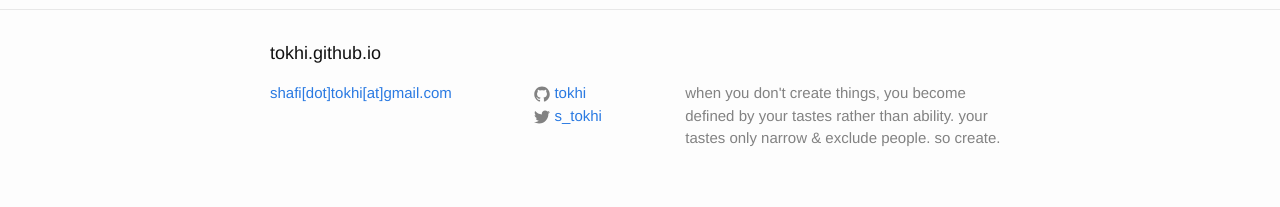
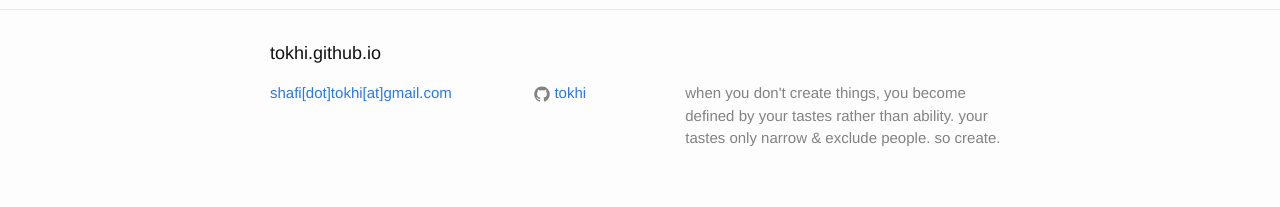
Before and after one commit to tokhi/tokhi.github.io, a Jekyll site: the page built from index.html, in a window 1280 px wide. Shown: the part 953-1160 px from the top of the page. Built offline with Jekyll 4.4.1, drawn with Linux system fonts in a browser that asks for light colours; nearby versions of some CDN libraries.

Commit message:
Update _config.yml

```diff
--- a/_config.yml
+++ b/_config.yml
@@ -6,7 +6,7 @@ description: > # this means to ignore newlines until "baseurl:"
   your tastes only narrow & exclude people. so create.
 baseurl: "" # the subpath of your site, e.g. /blog/
 url: "http://tokhi.github.io/" # the base hostname & protocol for your site
-twitter_username: s_tokhi
+twitter_username:
 github_username:  tokhi
 linkedin_username:  shafi-tokhi-32247736
 
```
